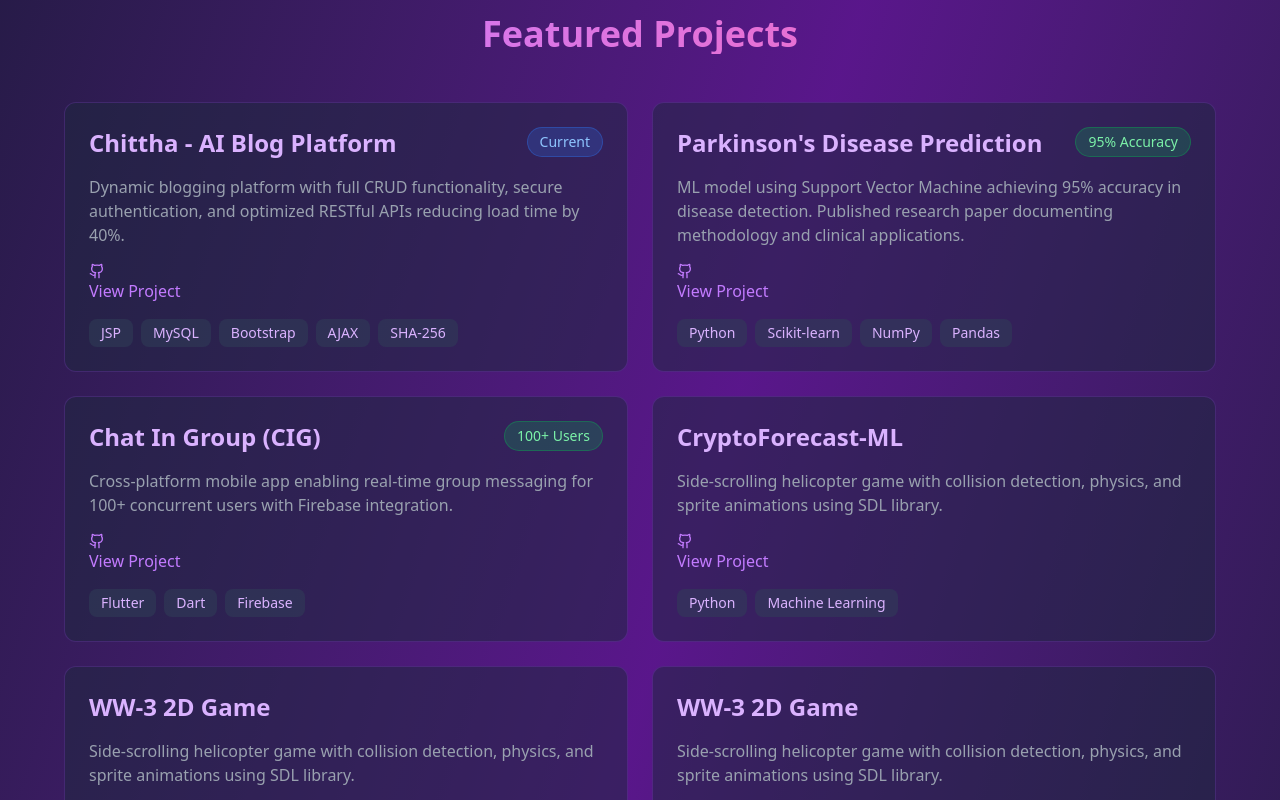
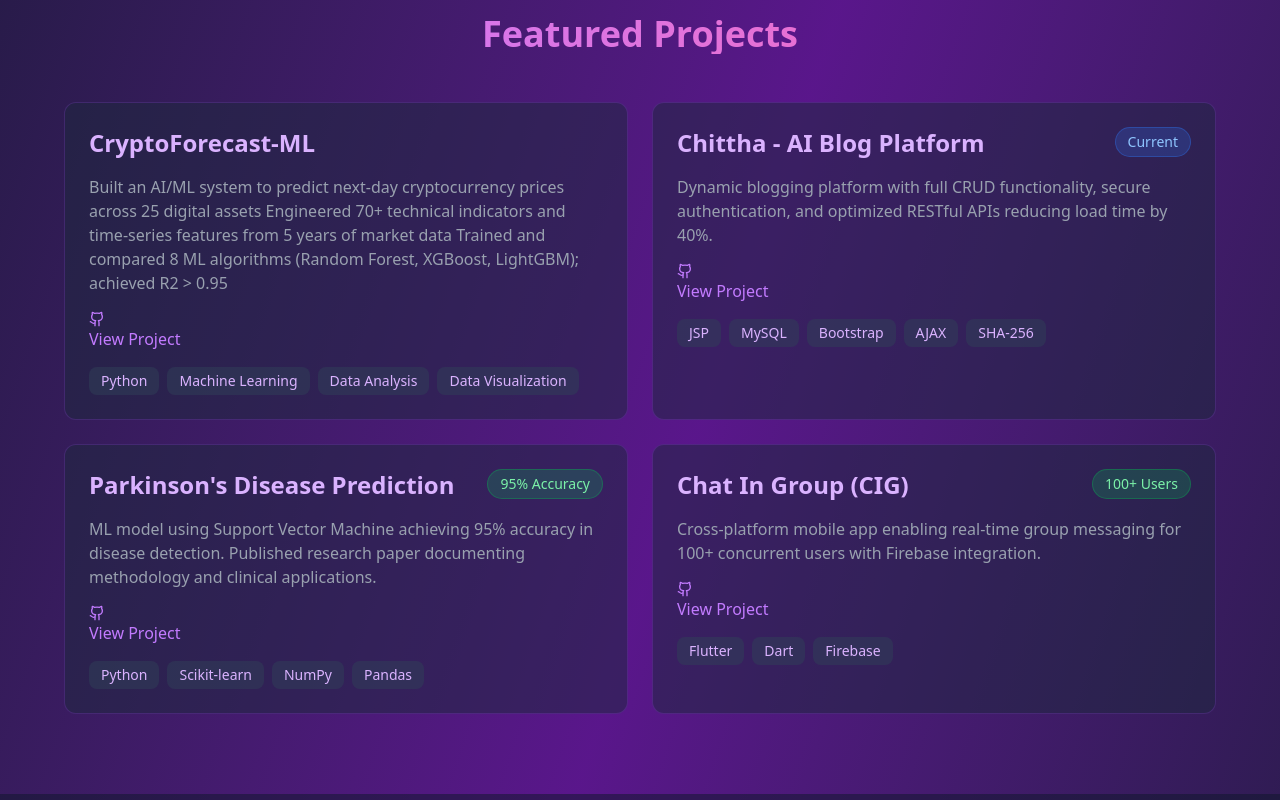
Before and after one commit to Laraib17/my_portfolio, a React (Vite) app: page /#/ in a window 1280 px wide. Shown: the part 1380-2180 px from the top of the page. Built offline with nearby package versions, Linux system fonts and the light colour scheme; a web font is replaced by a local one.

Commit message:
feat:project added

```diff
--- a/src/data/projects.js
+++ b/src/data/projects.js
@@ -1,4 +1,10 @@
 export const projects = [
+  {
+    title: "CryptoForecast-ML ",
+    description: "Built an AI/ML system to predict next-day cryptocurrency prices across 25 digital assets Engineered 70+ technical indicators and time-series features from 5 years of market data Trained and compared 8 ML algorithms (Random Forest, XGBoost, LightGBM); achieved R2 > 0.95",
+    tech: ["Python", "Machine Learning", "Data Analysis", "Data Visualization"],
+    github: "https://github.com/Laraib17/crypto_price_prediction" // Placeholder
+  },
   {
     title: "Chittha - AI Blog Platform",
     description: "Dynamic blogging platform with full CRUD functionality, secure authentication, and optimized RESTful APIs reducing load time by 40%.",
@@ -20,22 +26,4 @@ export const projects = [
     highlight: "100+ Users",
     github: "https://github.com/laraib17/chat-in-group" // Placeholder
   },
-  {
-    title: "CryptoForecast-ML ",
-    description: "Side-scrolling helicopter game with collision detection, physics, and sprite animations using SDL library.",
-    tech: ["Python", "Machine Learning"],
-    github: "https://github.com/laraib17/ww3-game" // Placeholder
-  },
-  {
-    title: "WW-3 2D Game",
-    description: "Side-scrolling helicopter game with collision detection, physics, and sprite animations using SDL library.",
-    tech: ["C++", "SDL", "OOP"],
-    github: "https://github.com/laraib17/ww3-game" // Placeholder
-  },
-  {
-    title: "WW-3 2D Game",
-    description: "Side-scrolling helicopter game with collision detection, physics, and sprite animations using SDL library.",
-    tech: ["C++", "SDL", "OOP"],
-    github: "https://github.com/laraib17/ww3-game" // Placeholder
-  }
 ];
```
